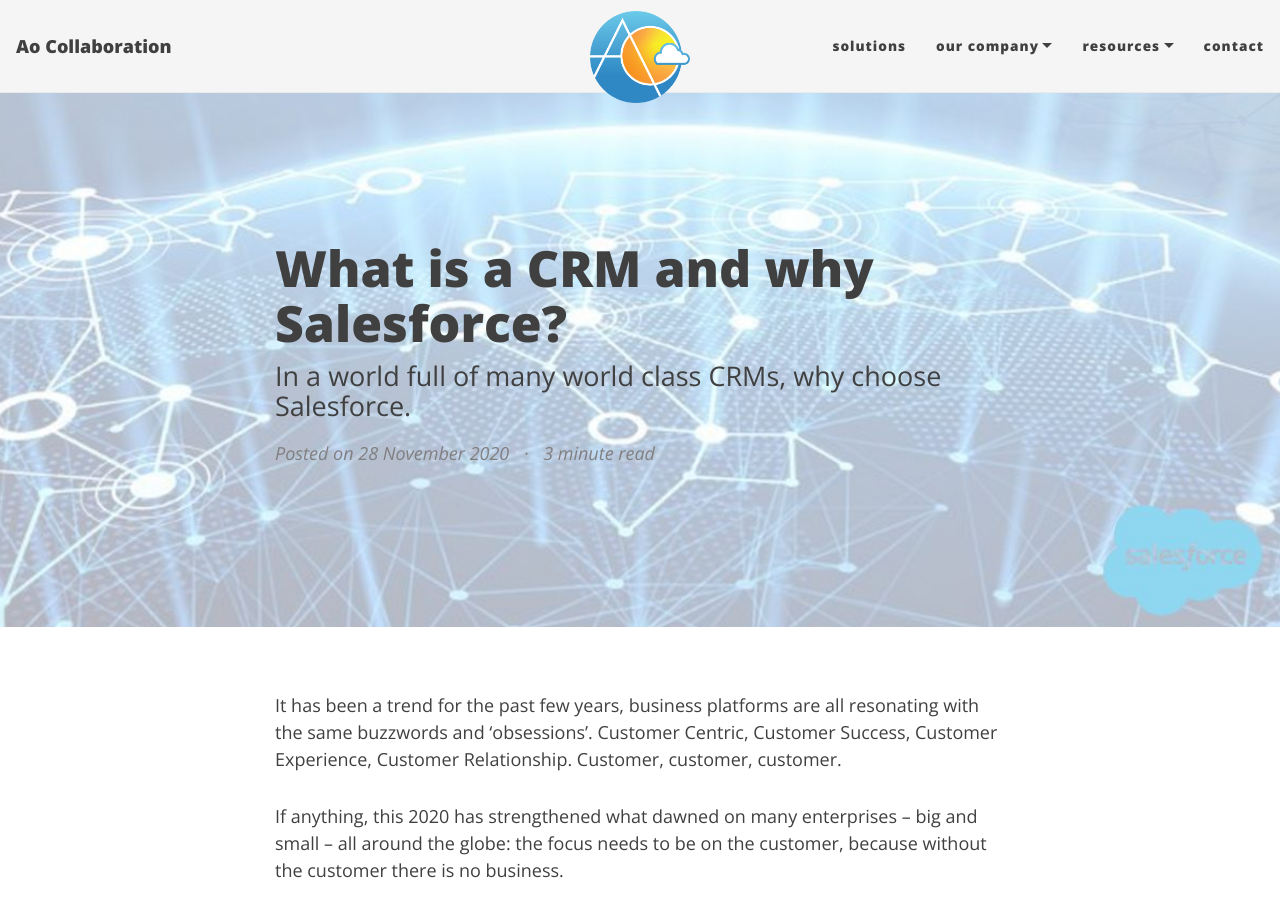
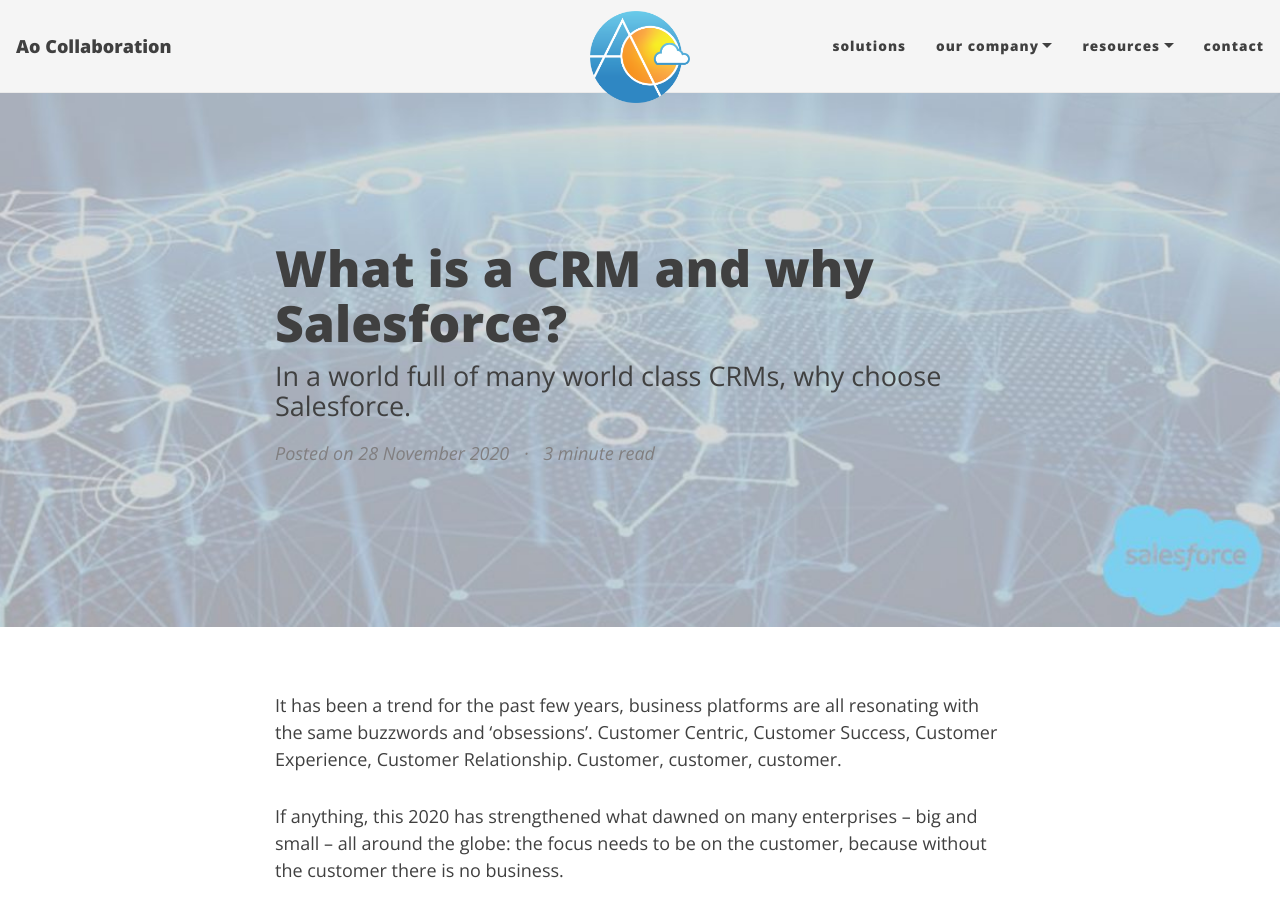
Before and after one commit to Ao-Collaboration/Ao-Collaboration.github.io, a Jekyll site: the page built from _posts/2020-11-28-what-is-crm-why-salesforce.md, in a window 1280 px wide and 900 px high. Built offline with Jekyll 4.4.1, drawn with Linux system fonts in a browser that asks for light colours; nearby versions of some CDN libraries.

Commit message:
Update 2020-11-28-what-is-crm-why-salesforce.md

```diff
--- a/_posts/2020-11-28-what-is-crm-why-salesforce.md
+++ b/_posts/2020-11-28-what-is-crm-why-salesforce.md
@@ -2,9 +2,9 @@
 layout: post
 title: What is a CRM and why Salesforce?
 subtitle: In a world full of many world class CRMs, why choose Salesforce.
-cover-img: /assets/img/2020-11-30coverV4.jpg
+cover-img: /assets/img/2020-11-30coverV5.jpg
 thumbnail-img: /assets/img/2020-11-30Thumb.jpg
-share-img: /assets/img/2020-11-30coverV4.jpg
+share-img: /assets/img/2020-11-30coverV5.jpg
 tags: [Helpful Tips, Salesforce]
 ---
 
```
